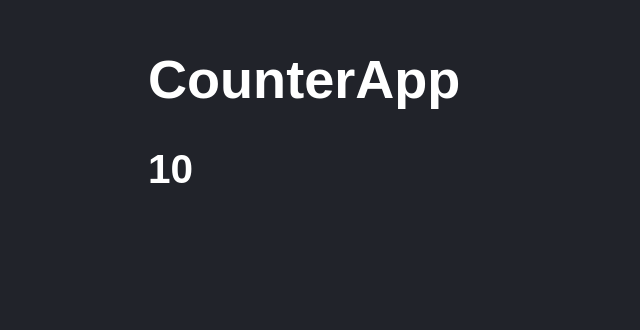
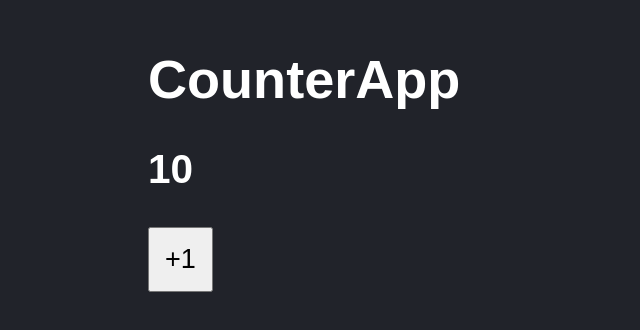
Before and after one commit to EmilianoQuiroz/Guia-React, a React (Vite) app in the folder 01-intro-react/: page / in a window 1280 px wide. Shown: the part 136-466 px from the top of the page, without its empty margins (0-640 px from the left). Built offline with nearby package versions, Linux system fonts and the light colour scheme.

Commit message:
Counter App

```diff
--- a/01-intro-react/src/CounterApp.jsx
+++ b/01-intro-react/src/CounterApp.jsx
@@ -2,10 +2,18 @@ import React from 'react'
 import PropTypes from 'prop-types';// Importamos los proptypes
 
 export const CounterApp = ({ value }) => {
-  return (
+
+    const sumarUnidad = () => {
+        console.log('+1')
+    }
+
+    return (
     <>
         <h1>CounterApp</h1>
         <h2> { value } </h2>
+        <button onClick={ sumarUnidad }>
+            +1
+        </button>
     </>
     );
 }
--- a/01-intro-react/src/styles.css
+++ b/01-intro-react/src/styles.css
@@ -6,3 +6,9 @@ html, body {
     font-size: 1.3rem;
     padding: 70px;
 }
+
+button {
+    padding: 15px;
+    font-size: 1.3rem;
+
+}
```
